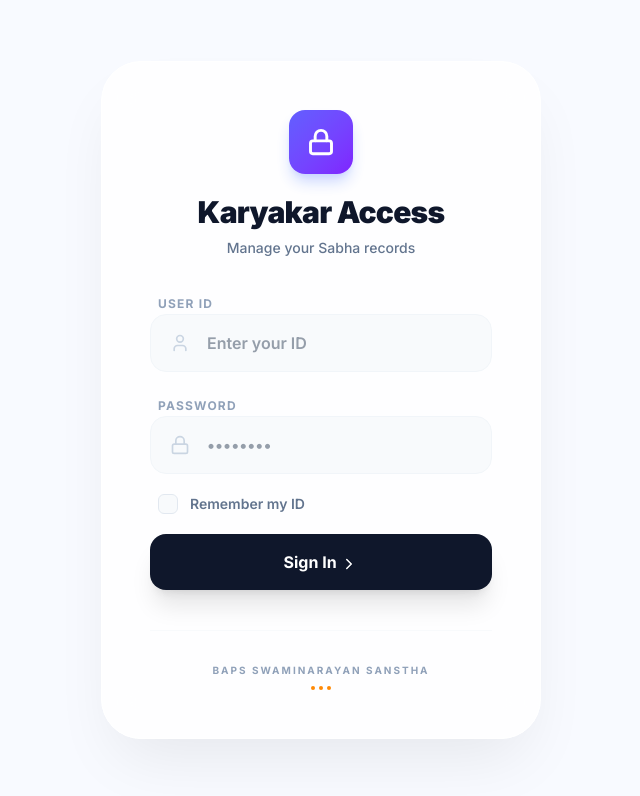
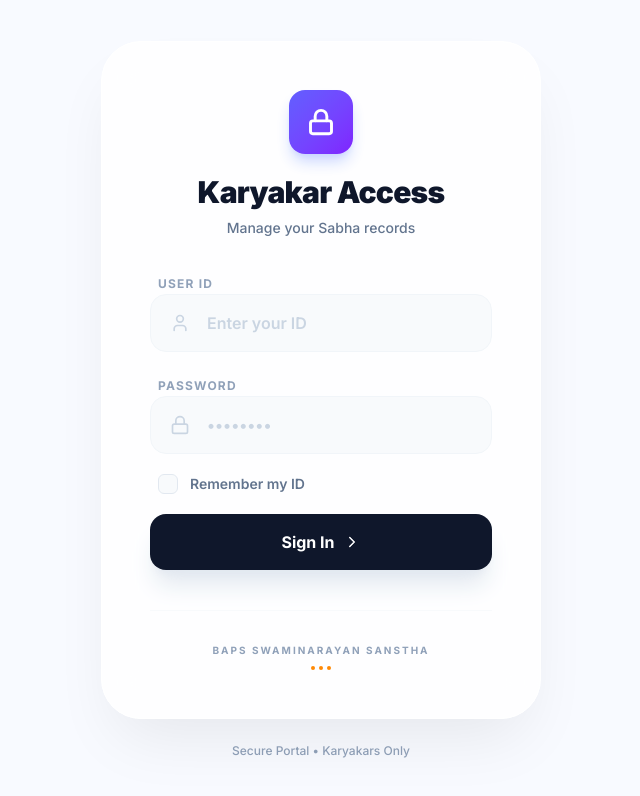
Before and after one commit to hari-05pithwa/sabha-system, a Next.js app: page /login in a window 1280 px wide. Shown: the top 796 px of the page, without its empty margins (319-959 px from the left). Built offline with nearby package versions, Linux system fonts and the light colour scheme; no server answers.

Commit message:
update 2

```diff
--- a/src/app/(auth)/login/page.js
+++ b/src/app/(auth)/login/page.js
@@ -240,276 +240,22 @@
 
 //imp
 
-// "use client";
-// import { useState, useEffect } from "react";
-// import { signIn } from "next-auth/react";
-// import { useRouter } from "next/navigation";
-// import { toast } from "sonner";
-// import { motion, AnimatePresence } from "framer-motion";
-// import { Lock, User, ChevronRight, Loader2, Check } from "lucide-react";
-
-// export default function LoginPage() {
-//   const [username, setUsername] = useState("");
-//   const [password, setPassword] = useState("");
-//   const [rememberMe, setRememberMe] = useState(false);
-//   const [loading, setLoading] = useState(false);
-//   const router = useRouter();
-
-//   // Load remembered username on mount
-//   useEffect(() => {
-//     const savedUser = localStorage.getItem("remembered_karyakar");
-//     if (savedUser) {
-//       setUsername(savedUser);
-//       setRememberMe(true);
-//     }
-//   }, []);
-
-//   const handleSubmit = async (e) => {
-//     e.preventDefault();
-//     setLoading(true);
-
-//     const result = await signIn("credentials", {
-//       username,
-//       password,
-//       redirect: false,
-//     });
-
-//     if (result?.error) {
-//       toast.error("Invalid credentials. Please try again.");
-//       setLoading(false);
-//     } else {
-//       // Logic for Remember Me
-//       if (rememberMe) {
-//         localStorage.setItem("remembered_karyakar", username);
-//       } else {
-//         localStorage.removeItem("remembered_karyakar");
-//       }
-
-//       // --- IMPROVED PERSONALIZED NAME LOGIC ---
-//       // 1. Take the username (e.g., bhavik13329)
-//       // 2. Split by any digit to get just the alphabetic name (bhavik)
-//       // 3. Capitalize the first letter and keep the rest of the name intact
-//       const cleanName = username.split(/[0-9]/)[0];
-//       const displayName = cleanName.charAt(0).toUpperCase() + cleanName.slice(1).toLowerCase();
-
-//       toast.success(`Welcome back, ${displayName}!`);
-
-//       // Hardware-accelerated transition delay
-//       setTimeout(() => {
-//         router.push("/");
-//         router.refresh();
-//       }, 800);
-//     }
-//   };
-
-//   // GPU-Optimized Animation Variants
-//   const containerVars = {
-//     hidden: { opacity: 0, scale: 0.98, y: 15 },
-//     visible: {
-//       opacity: 1,
-//       scale: 1,
-//       y: 0,
-//       transition: {
-//         duration: 0.5,
-//         staggerChildren: 0.08,
-//         ease: [0.22, 1, 0.36, 1]
-//       },
-//     },
-//   };
-
-//   const itemVars = {
-//     hidden: { opacity: 0, y: 10 },
-//     visible: {
-//       opacity: 1,
-//       y: 0,
-//       transition: { duration: 0.4, ease: "easeOut" }
-//     },
-//   };
-
-//   return (
-//     <div className="flex items-center justify-center min-h-screen bg-[#F8FAFF] p-6 font-sans selection:bg-indigo-100 selection:text-indigo-700 overflow-hidden">
-//       {/* Background Decor */}
-//       <div className="absolute top-0 left-0 w-full h-full overflow-hidden -z-10 pointer-events-none">
-//         <div className="absolute top-[-10%] left-[-10%] w-[60%] h-[40%] bg-indigo-100/40 blur-[80px] rounded-full" />
-//         <div className="absolute bottom-[-10%] right-[-10%] w-[60%] h-[40%] bg-blue-100/40 blur-[80px] rounded-full" />
-//       </div>
-
-//       <motion.div
-//         variants={containerVars}
-//         initial="hidden"
-//         animate="visible"
-//         className="w-full max-w-[440px] will-change-transform"
-//       >
-//         <div className="bg-white/80 backdrop-blur-xl rounded-[2.5rem] shadow-[0_32px_64px_-16px_rgba(0,0,0,0.08)] border border-white p-8 md:p-12 relative overflow-hidden">
-//           {/* Top Header */}
-//           <motion.div variants={itemVars} className="text-center mb-8">
-//             <div className="inline-flex items-center justify-center w-16 h-16 bg-gradient-to-br from-indigo-500 to-violet-600 text-white rounded-2xl mb-5 shadow-lg shadow-indigo-200">
-//               <Lock size={28} strokeWidth={2.5} />
-//             </div>
-//             <h1 className="text-3xl font-black text-slate-900 tracking-tight mb-2">
-//               Karyakar Access
-//             </h1>
-//             <p className="text-slate-500 font-medium text-sm">
-//               Manage your Sabha records
-//             </p>
-//           </motion.div>
-
-//           <form onSubmit={handleSubmit} className="space-y-5">
-//             {/* Username Field */}
-//             <motion.div variants={itemVars} className="space-y-2">
-//               <label className="text-[12px] font-bold text-slate-400 uppercase tracking-[0.1em] ml-2">
-//                 User ID
-//               </label>
-//               <div className="relative group">
-//                 <User
-//                   className="absolute left-5 top-1/2 -translate-y-1/2 text-slate-300 group-focus-within:text-indigo-500 transition-colors duration-300"
-//                   size={20}
-//                 />
-//                 <input
-//                   type="text"
-//                   autoComplete="username"
-//                   required
-//                   className="w-full pl-14 pr-7 py-4 rounded-2xl bg-slate-50 border border-slate-100 focus:bg-white focus:border-indigo-500 focus:ring-4 focus:ring-indigo-500/5 outline-none transition-all duration-300 font-semibold text-slate-700 placeholder:text-slate-300 text-[16px]"
-//                   value={username}
-//                   onChange={(e) => setUsername(e.target.value)}
-//                   placeholder="Enter your ID"
-//                 />
-//               </div>
-//             </motion.div>
-
-//             {/* Password Field */}
-//             <motion.div variants={itemVars} className="space-y-2">
-//               <label className="text-[12px] font-bold text-slate-400 uppercase tracking-[0.1em] ml-2">
-//                 Password
-//               </label>
-//               <div className="relative group">
-//                 <Lock
-//                   className="absolute left-5 top-1/2 -translate-y-1/2 text-slate-300 group-focus-within:text-indigo-500 transition-colors duration-300"
-//                   size={20}
-//                 />
-//                 <input
-//                   type="password"
-//                   autoComplete="current-password"
-//                   required
-//                   className="w-full pl-14 pr-7 py-4 rounded-2xl bg-slate-50 border border-slate-100 focus:bg-white focus:border-indigo-500 focus:ring-4 focus:ring-indigo-500/5 outline-none transition-all duration-300 font-semibold text-slate-700 placeholder:text-slate-300 text-[16px]"
-//                   placeholder="••••••••"
-//                   value={password}
-//                   onChange={(e) => setPassword(e.target.value)}
-//                 />
-//               </div>
-//             </motion.div>
-
-//             {/* Remember Me Option */}
-//             <motion.div variants={itemVars} className="flex items-center ml-2">
-//               <button
-//                 type="button"
-//                 onClick={() => setRememberMe(!rememberMe)}
-//                 className="flex items-center group cursor-pointer touch-none"
-//               >
-//                 <div className={`w-5 h-5 rounded-md border flex items-center justify-center transition-all duration-200 ${rememberMe ? 'bg-indigo-600 border-indigo-600' : 'bg-slate-50 border-slate-200'}`}>
-//                   {rememberMe && <Check size={14} className="text-white" strokeWidth={3} />}
-//                 </div>
-//                 <span className="ml-3 text-sm font-semibold text-slate-500 group-hover:text-slate-700 transition-colors">
-//                   Remember my ID
-//                 </span>
-//               </button>
-//             </motion.div>
-
-//             {/* Submit Button */}
-//             <motion.button
-//               variants={itemVars}
-//               whileTap={{ scale: 0.96 }}
-//               disabled={loading}
-//               className="w-full bg-slate-900 text-white font-bold py-4 rounded-2xl shadow-xl shadow-slate-200 active:bg-indigo-700 transition-all duration-200 disabled:opacity-70 flex items-center justify-center gap-2 group mt-2"
-//             >
-//               <AnimatePresence mode="wait">
-//                 {loading ? (
-//                   <motion.div
-//                     key="loader"
-//                     initial={{ opacity: 0, scale: 0.8 }}
-//                     animate={{ opacity: 1, scale: 1 }}
-//                     exit={{ opacity: 0, scale: 0.8 }}
-//                   >
-//                     <Loader2 className="animate-spin" size={22} />
-//                   </motion.div>
-//                 ) : (
-//                   <motion.div
-//                     key="text"
-//                     initial={{ opacity: 0 }}
-//                     animate={{ opacity: 1 }}
-//                     exit={{ opacity: 0 }}
-//                     className="flex items-center gap-2"
-//                   >
-//                     <span>Sign In</span>
-//                     <ChevronRight
-//                       size={18}
-//                       className="group-active:translate-x-1 transition-transform"
-//                     />
-//                   </motion.div>
-//                 )}
-//               </AnimatePresence>
-//             </motion.button>
-//           </form>
-
-//           {/* Footer Branding */}
-//           <motion.div
-//             variants={itemVars}
-//             className="mt-10 pt-8 border-t border-slate-50 flex flex-col items-center gap-2"
-//           >
-//             <p className="text-slate-400 text-[10px] font-bold uppercase tracking-[0.2em]">
-//               BAPS Swaminarayan Sanstha
-//             </p>
-//             <div className="flex gap-1">
-//               <div className="w-1 h-1 rounded-full bg-orange-400" />
-//               <div className="w-1 h-1 rounded-full bg-orange-400" />
-//               <div className="w-1 h-1 rounded-full bg-orange-400" />
-//             </div>
-//           </motion.div>
-//         </div>
-
-//         {/* Helper Note */}
-//         <motion.p
-//           variants={itemVars}
-//           className="text-center mt-6 text-slate-400 text-xs font-medium"
-//         >
-//           Secure Portal • Karyakars Only
-//         </motion.p>
-//       </motion.div>
-//     </div>
-//   );
-// }
-
-
-
-
-
-
-
 "use client";
 import { useState, useEffect } from "react";
-import { signIn, useSession } from "next-auth/react";
+import { signIn } from "next-auth/react";
 import { useRouter } from "next/navigation";
 import { toast } from "sonner";
 import { motion, AnimatePresence } from "framer-motion";
 import { Lock, User, ChevronRight, Loader2, Check } from "lucide-react";
 
 export default function LoginPage() {
-  const { status } = useSession();
   const [username, setUsername] = useState("");
   const [password, setPassword] = useState("");
   const [rememberMe, setRememberMe] = useState(false);
   const [loading, setLoading] = useState(false);
   const router = useRouter();
 
-  // --- PERSISTENCE GUARD ---
-  // If already logged in, bounce to dashboard immediately.
-  // router.replace removes the login page from browser history so back-gesture exits the app.
-  useEffect(() => {
-    if (status === "authenticated") {
-      router.replace("/");
-    }
-  }, [status, router]);
-
+  // Load remembered username on mount
   useEffect(() => {
     const savedUser = localStorage.getItem("remembered_karyakar");
     if (savedUser) {
@@ -532,75 +278,98 @@
       toast.error("Invalid credentials. Please try again.");
       setLoading(false);
     } else {
+      // Logic for Remember Me
       if (rememberMe) {
         localStorage.setItem("remembered_karyakar", username);
       } else {
         localStorage.removeItem("remembered_karyakar");
       }
 
-      // Format name for Toast
+      // --- IMPROVED PERSONALIZED NAME LOGIC ---
+      // 1. Take the username (e.g., bhavik13329)
+      // 2. Split by any digit to get just the alphabetic name (bhavik)
+      // 3. Capitalize the first letter and keep the rest of the name intact
       const cleanName = username.split(/[0-9]/)[0];
       const displayName = cleanName.charAt(0).toUpperCase() + cleanName.slice(1).toLowerCase();
 
       toast.success(`Welcome back, ${displayName}!`);
 
+      // Hardware-accelerated transition delay
       setTimeout(() => {
-        router.replace("/");
+        router.push("/");
         router.refresh();
       }, 800);
     }
   };
 
-  // Prevent UI flickering during session check
-  if (status === "loading" || status === "authenticated") {
-    return (
-      <div className="min-h-screen bg-[#F8FAFF] flex items-center justify-center">
-        <Loader2 className="w-10 h-10 text-indigo-600 animate-spin" />
-      </div>
-    );
-  }
-
+  // GPU-Optimized Animation Variants
   const containerVars = {
     hidden: { opacity: 0, scale: 0.98, y: 15 },
     visible: {
       opacity: 1,
       scale: 1,
       y: 0,
-      transition: { duration: 0.5, staggerChildren: 0.08, ease: [0.22, 1, 0.36, 1] },
+      transition: {
+        duration: 0.5,
+        staggerChildren: 0.08,
+        ease: [0.22, 1, 0.36, 1]
+      },
     },
   };
 
   const itemVars = {
     hidden: { opacity: 0, y: 10 },
-    visible: { opacity: 1, y: 0, transition: { duration: 0.4, ease: "easeOut" } },
+    visible: {
+      opacity: 1,
+      y: 0,
+      transition: { duration: 0.4, ease: "easeOut" }
+    },
   };
 
   return (
-    <div className="flex items-center justify-center min-h-screen bg-[#F8FAFF] p-6 font-sans overflow-hidden">
+    <div className="flex items-center justify-center min-h-screen bg-[#F8FAFF] p-6 font-sans selection:bg-indigo-100 selection:text-indigo-700 overflow-hidden">
+      {/* Background Decor */}
       <div className="absolute top-0 left-0 w-full h-full overflow-hidden -z-10 pointer-events-none">
         <div className="absolute top-[-10%] left-[-10%] w-[60%] h-[40%] bg-indigo-100/40 blur-[80px] rounded-full" />
         <div className="absolute bottom-[-10%] right-[-10%] w-[60%] h-[40%] bg-blue-100/40 blur-[80px] rounded-full" />
       </div>
 
-      <motion.div variants={containerVars} initial="hidden" animate="visible" className="w-full max-w-[440px] will-change-transform">
+      <motion.div
+        variants={containerVars}
+        initial="hidden"
+        animate="visible"
+        className="w-full max-w-[440px] will-change-transform"
+      >
         <div className="bg-white/80 backdrop-blur-xl rounded-[2.5rem] shadow-[0_32px_64px_-16px_rgba(0,0,0,0.08)] border border-white p-8 md:p-12 relative overflow-hidden">
+          {/* Top Header */}
           <motion.div variants={itemVars} className="text-center mb-8">
             <div className="inline-flex items-center justify-center w-16 h-16 bg-gradient-to-br from-indigo-500 to-violet-600 text-white rounded-2xl mb-5 shadow-lg shadow-indigo-200">
               <Lock size={28} strokeWidth={2.5} />
             </div>
-            <h1 className="text-3xl font-black text-slate-900 tracking-tight mb-2">Karyakar Access</h1>
-            <p className="text-slate-500 font-medium text-sm">Manage your Sabha records</p>
+            <h1 className="text-3xl font-black text-slate-900 tracking-tight mb-2">
+              Karyakar Access
+            </h1>
+            <p className="text-slate-500 font-medium text-sm">
+              Manage your Sabha records
+            </p>
           </motion.div>
 
           <form onSubmit={handleSubmit} className="space-y-5">
+            {/* Username Field */}
             <motion.div variants={itemVars} className="space-y-2">
-              <label className="text-[12px] font-bold text-slate-400 uppercase tracking-[0.1em] ml-2">User ID</label>
+              <label className="text-[12px] font-bold text-slate-400 uppercase tracking-[0.1em] ml-2">
+                User ID
+              </label>
               <div className="relative group">
-                <User className="absolute left-5 top-1/2 -translate-y-1/2 text-slate-300 group-focus-within:text-indigo-500 transition-colors" size={20} />
+                <User
+                  className="absolute left-5 top-1/2 -translate-y-1/2 text-slate-300 group-focus-within:text-indigo-500 transition-colors duration-300"
+                  size={20}
+                />
                 <input
                   type="text"
+                  autoComplete="username"
                   required
-                  className="w-full pl-14 pr-7 py-4 rounded-2xl bg-slate-50 border border-slate-100 focus:bg-white focus:border-indigo-500 outline-none transition-all font-semibold text-slate-700 text-[16px]"
+                  className="w-full pl-14 pr-7 py-4 rounded-2xl bg-slate-50 border border-slate-100 focus:bg-white focus:border-indigo-500 focus:ring-4 focus:ring-indigo-500/5 outline-none transition-all duration-300 font-semibold text-slate-700 placeholder:text-slate-300 text-[16px]"
                   value={username}
                   onChange={(e) => setUsername(e.target.value)}
                   placeholder="Enter your ID"
@@ -608,14 +377,21 @@
               </div>
             </motion.div>
 
+            {/* Password Field */}
             <motion.div variants={itemVars} className="space-y-2">
-              <label className="text-[12px] font-bold text-slate-400 uppercase tracking-[0.1em] ml-2">Password</label>
+              <label className="text-[12px] font-bold text-slate-400 uppercase tracking-[0.1em] ml-2">
+                Password
+              </label>
               <div className="relative group">
-                <Lock className="absolute left-5 top-1/2 -translate-y-1/2 text-slate-300 group-focus-within:text-indigo-500 transition-colors" size={20} />
+                <Lock
+                  className="absolute left-5 top-1/2 -translate-y-1/2 text-slate-300 group-focus-within:text-indigo-500 transition-colors duration-300"
+                  size={20}
+                />
                 <input
                   type="password"
+                  autoComplete="current-password"
                   required
-                  className="w-full pl-14 pr-7 py-4 rounded-2xl bg-slate-50 border border-slate-100 focus:bg-white focus:border-indigo-500 outline-none transition-all font-semibold text-slate-700 text-[16px]"
+                  className="w-full pl-14 pr-7 py-4 rounded-2xl bg-slate-50 border border-slate-100 focus:bg-white focus:border-indigo-500 focus:ring-4 focus:ring-indigo-500/5 outline-none transition-all duration-300 font-semibold text-slate-700 placeholder:text-slate-300 text-[16px]"
                   placeholder="••••••••"
                   value={password}
                   onChange={(e) => setPassword(e.target.value)}
@@ -623,32 +399,81 @@
               </div>
             </motion.div>
 
+            {/* Remember Me Option */}
             <motion.div variants={itemVars} className="flex items-center ml-2">
-              <button type="button" onClick={() => setRememberMe(!rememberMe)} className="flex items-center group cursor-pointer touch-none">
-                <div className={`w-5 h-5 rounded-md border flex items-center justify-center transition-all ${rememberMe ? 'bg-indigo-600 border-indigo-600' : 'bg-slate-50 border-slate-200'}`}>
+              <button
+                type="button"
+                onClick={() => setRememberMe(!rememberMe)}
+                className="flex items-center group cursor-pointer touch-none"
+              >
+                <div className={`w-5 h-5 rounded-md border flex items-center justify-center transition-all duration-200 ${rememberMe ? 'bg-indigo-600 border-indigo-600' : 'bg-slate-50 border-slate-200'}`}>
                   {rememberMe && <Check size={14} className="text-white" strokeWidth={3} />}
                 </div>
-                <span className="ml-3 text-sm font-semibold text-slate-500">Remember my ID</span>
+                <span className="ml-3 text-sm font-semibold text-slate-500 group-hover:text-slate-700 transition-colors">
+                  Remember my ID
+                </span>
               </button>
             </motion.div>
 
+            {/* Submit Button */}
             <motion.button
               variants={itemVars}
               whileTap={{ scale: 0.96 }}
               disabled={loading}
-              className="w-full bg-slate-900 text-white font-bold py-4 rounded-2xl shadow-xl disabled:opacity-70 flex items-center justify-center gap-2 mt-2"
+              className="w-full bg-slate-900 text-white font-bold py-4 rounded-2xl shadow-xl shadow-slate-200 active:bg-indigo-700 transition-all duration-200 disabled:opacity-70 flex items-center justify-center gap-2 group mt-2"
             >
-              {loading ? <Loader2 className="animate-spin" size={22} /> : <span>Sign In <ChevronRight size={18} className="inline" /></span>}
+              <AnimatePresence mode="wait">
+                {loading ? (
+                  <motion.div
+                    key="loader"
+                    initial={{ opacity: 0, scale: 0.8 }}
+                    animate={{ opacity: 1, scale: 1 }}
+                    exit={{ opacity: 0, scale: 0.8 }}
+                  >
+                    <Loader2 className="animate-spin" size={22} />
+                  </motion.div>
+                ) : (
+                  <motion.div
+                    key="text"
+                    initial={{ opacity: 0 }}
+                    animate={{ opacity: 1 }}
+                    exit={{ opacity: 0 }}
+                    className="flex items-center gap-2"
+                  >
+                    <span>Sign In</span>
+                    <ChevronRight
+                      size={18}
+                      className="group-active:translate-x-1 transition-transform"
+                    />
+                  </motion.div>
+                )}
+              </AnimatePresence>
             </motion.button>
           </form>
 
-          <motion.div variants={itemVars} className="mt-10 pt-8 border-t border-slate-50 flex flex-col items-center gap-2">
-            <p className="text-slate-400 text-[10px] font-bold uppercase tracking-[0.2em]">BAPS Swaminarayan Sanstha</p>
+          {/* Footer Branding */}
+          <motion.div
+            variants={itemVars}
+            className="mt-10 pt-8 border-t border-slate-50 flex flex-col items-center gap-2"
+          >
+            <p className="text-slate-400 text-[10px] font-bold uppercase tracking-[0.2em]">
+              BAPS Swaminarayan Sanstha
+            </p>
             <div className="flex gap-1">
-              <div className="w-1 h-1 rounded-full bg-orange-400" /><div className="w-1 h-1 rounded-full bg-orange-400" /><div className="w-1 h-1 rounded-full bg-orange-400" />
+              <div className="w-1 h-1 rounded-full bg-orange-400" />
+              <div className="w-1 h-1 rounded-full bg-orange-400" />
+              <div className="w-1 h-1 rounded-full bg-orange-400" />
             </div>
           </motion.div>
         </div>
+
+        {/* Helper Note */}
+        <motion.p
+          variants={itemVars}
+          className="text-center mt-6 text-slate-400 text-xs font-medium"
+        >
+          Secure Portal • Karyakars Only
+        </motion.p>
       </motion.div>
     </div>
   );
```
